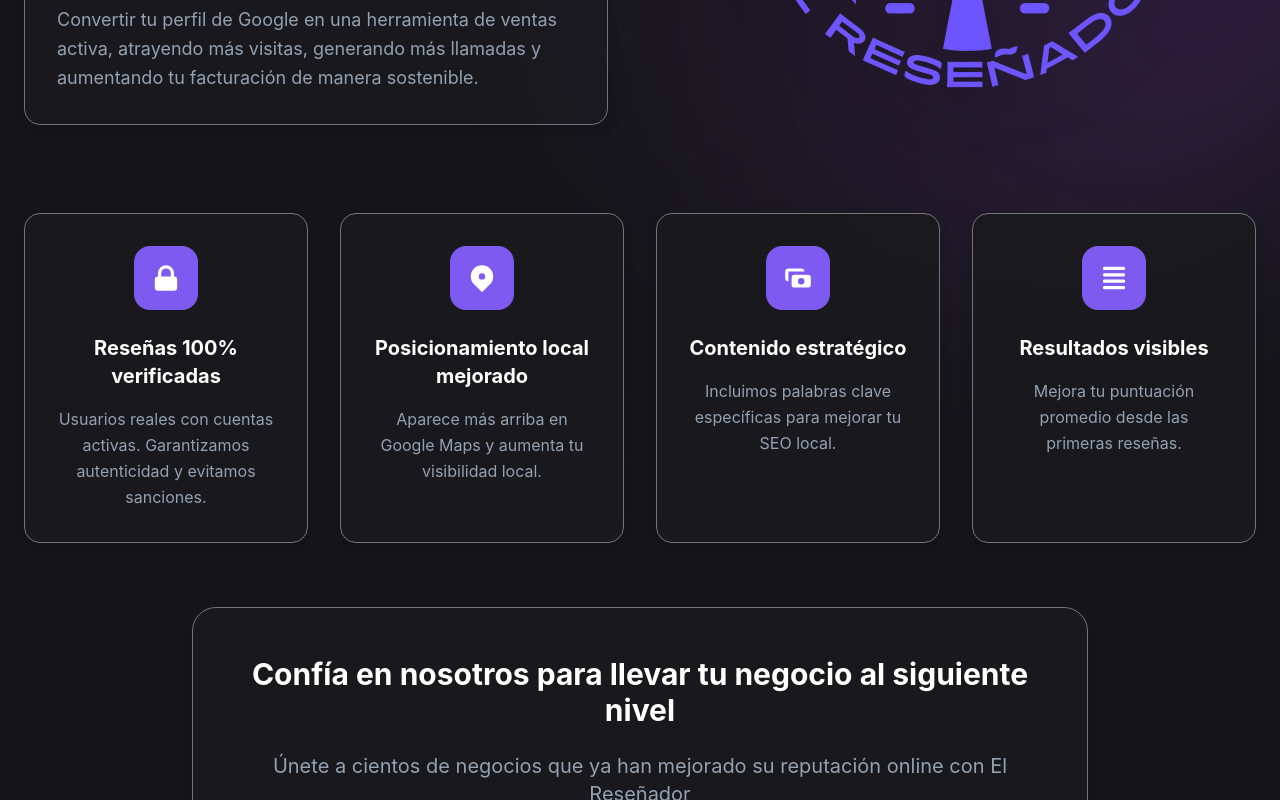
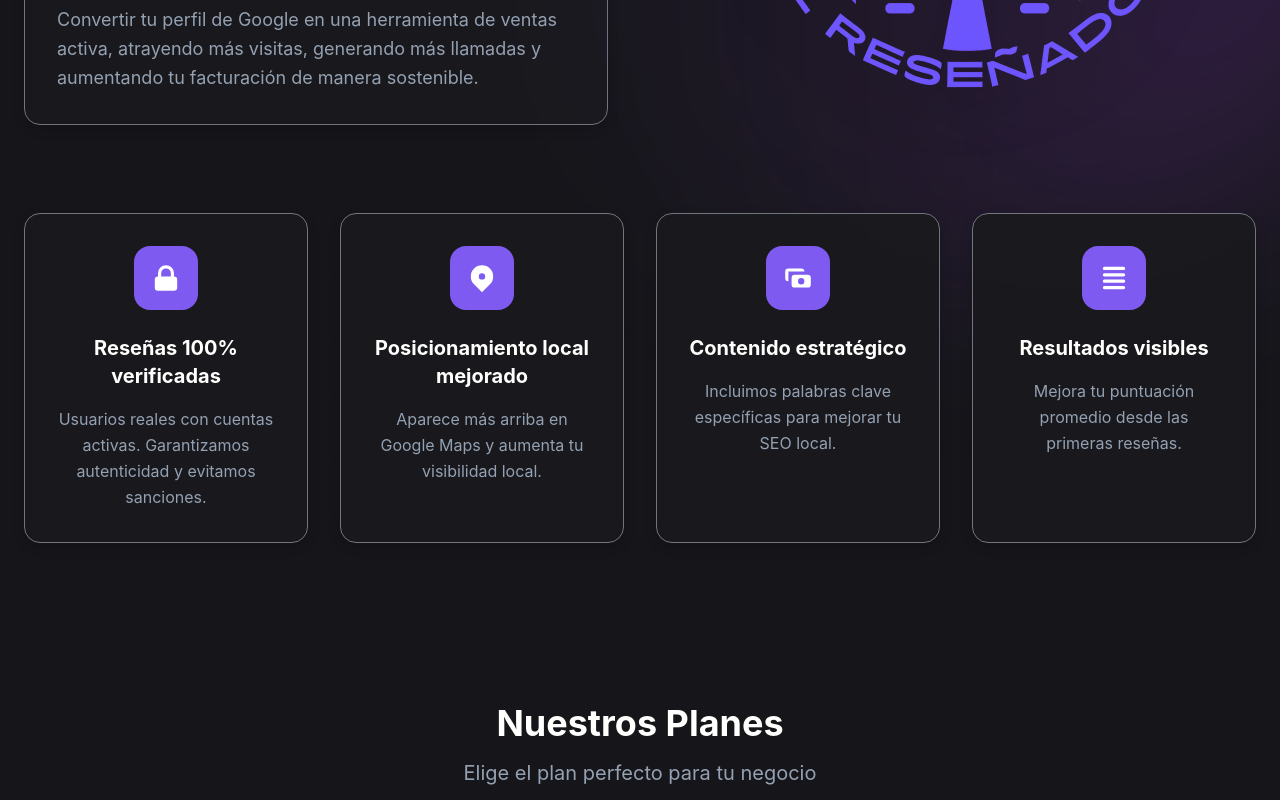
Before and after one commit to AXELRAYO990/ElRESENADOR, a React (Vite) app: page / in a window 1280 px wide. Shown: the part 2000-2800 px from the top of the page. Built offline with nearby package versions, Linux system fonts and the light colour scheme.

Commit message:
Eliminada sección CTA final de About Us

```diff
--- a/src/App.tsx
+++ b/src/App.tsx
@@ -279,19 +279,7 @@ function App() {
             </div>
           </div>
 
-          <div className="text-center mt-16">
-            <div className="glass-card p-12 rounded-3xl max-w-4xl mx-auto">
-              <h3 className="text-3xl font-bold text-headline mb-6">
-                Confía en nosotros para llevar tu negocio al siguiente nivel
-              </h3>
-              <p className="text-xl text-paragraph mb-8">
-                Únete a cientos de negocios que ya han mejorado su reputación online con El Reseñador
-              </p>
-              <a href="https://wa.me/34632425771?text=Hola,%20me%20interesa%20una%20reseña%20gratuita" target="_blank" rel="noopener noreferrer" className="btn-elegant px-8 py-4 text-lg font-semibold inline-block">
-                reseña gratuita
-              </a>
-            </div>
-          </div>
+
         </div>
       </section>
 
```
